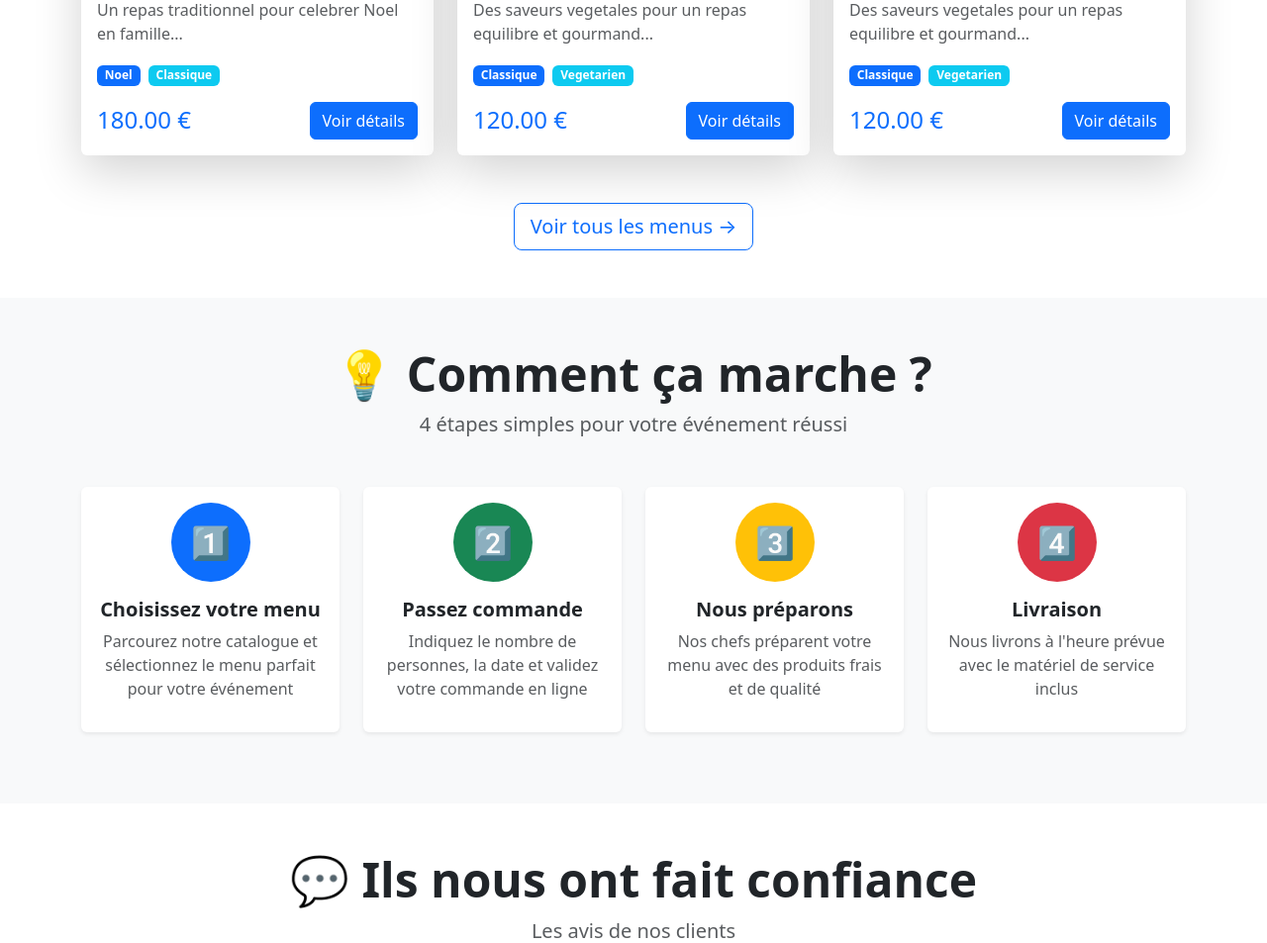
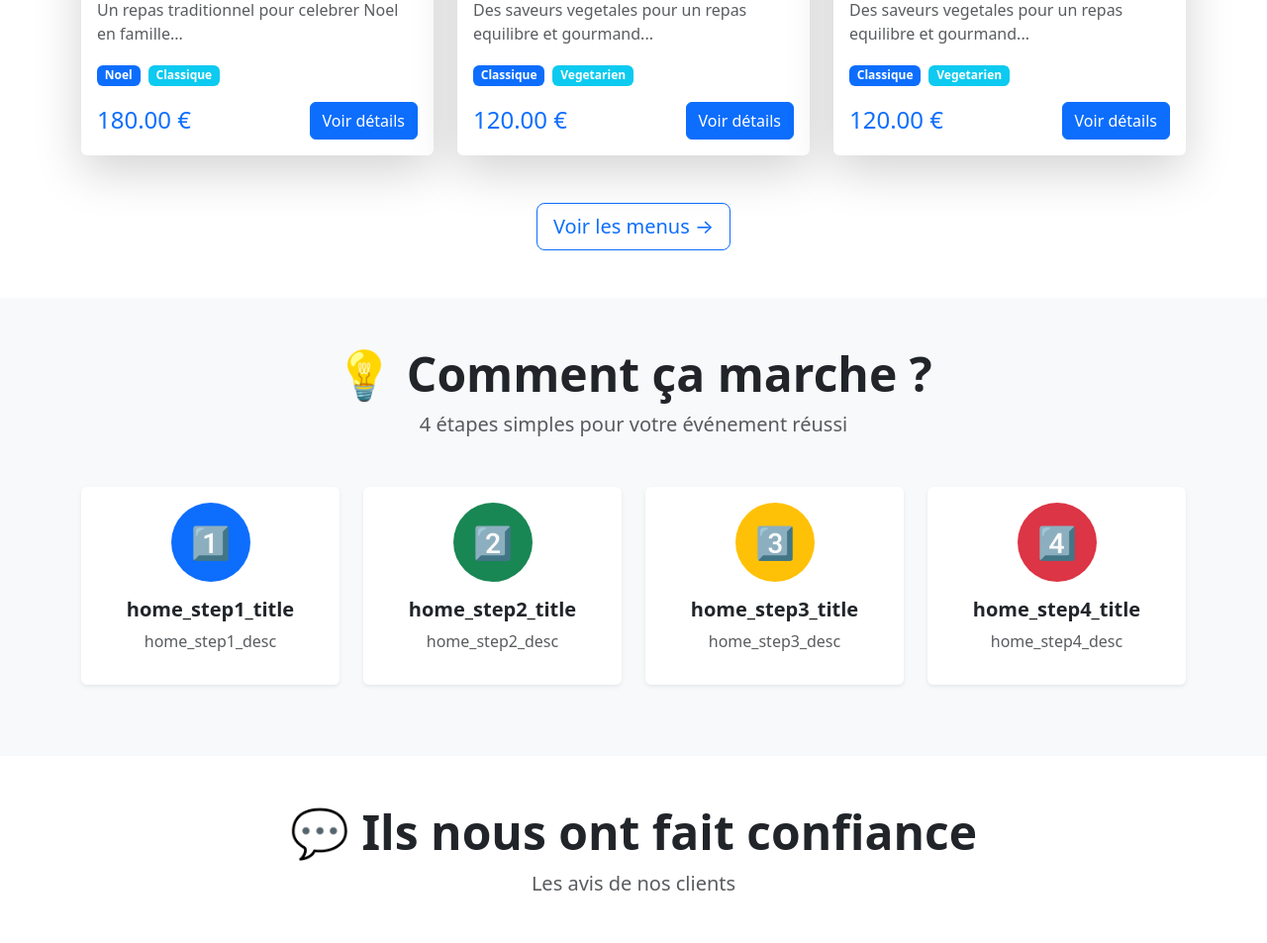
Before and after one commit to Rvlto974/Vite-et-Gourmand, a PHP site: page /avis/ in a window 1280 px wide. Shown: the part 916-1869 px from the top of the page at 99% size. Run offline with PHP 8.4, Linux system fonts and the light colour scheme; data comes from the database, SQL or seed files in the repository; tables that the repository leaves empty hold one stand-in row (values such as "Sample post").

Commit message:
Système multi-langues FR/EN - Navigation + Page accueil traduite

```diff
--- /dev/null
+++ b/src/app/helpers/Language.php
@@ -0,0 +1,60 @@
+<?php
+
+class Language {
+    private static $translations = [];
+    private static $currentLang = 'fr';
+
+    // Initialiser la langue
+    public static function init() {
+        // Récupérer la langue depuis la session ou le défaut
+        if (isset($_SESSION['lang'])) {
+            self::$currentLang = $_SESSION['lang'];
+        } else {
+            self::$currentLang = 'fr';
+            $_SESSION['lang'] = 'fr';
+        }
+
+        // Charger les traductions
+        self::loadTranslations(self::$currentLang);
+    }
+
+    // Charger les traductions d'une langue
+    private static function loadTranslations($lang) {
+        $file = __DIR__ . '/../lang/' . $lang . '.php';
+
+        if (file_exists($file)) {
+            self::$translations = require $file;
+        } else {
+            // Si la langue n'existe pas, charger le français par défaut
+            self::$translations = require __DIR__ . '/../lang/fr.php';
+        }
+    }
+
+    // Changer de langue
+    public static function setLanguage($lang) {
+        if (in_array($lang, ['fr', 'en'])) {
+            self::$currentLang = $lang;
+            $_SESSION['lang'] = $lang;
+            self::loadTranslations($lang);
+        }
+    }
+
+    // Obtenir la langue actuelle
+    public static function getCurrentLanguage() {
+        return self::$currentLang;
+    }
+
+    // Traduire une clé
+    public static function translate($key, $default = null) {
+        if (isset(self::$translations[$key])) {
+            return self::$translations[$key];
+        }
+
+        return $default ?? $key;
+    }
+}
+
+// Fonction helper globale pour traduire
+function __($key, $default = null) {
+    return Language::translate($key, $default);
+}
--- /dev/null
+++ b/src/app/lang/fr.php
@@ -0,0 +1,67 @@
+<?php
+
+return [
+    // Navigation
+    'nav_home' => 'Accueil',
+    'nav_menus' => 'Nos Menus',
+    'nav_about' => 'À propos',
+    'nav_contact' => 'Contact',
+    'nav_login' => 'Connexion',
+    'nav_register' => 'Inscription',
+    'nav_logout' => 'Déconnexion',
+    'nav_dashboard' => 'Mon espace',
+    'nav_admin' => 'Administration',
+
+    // Page d'accueil
+    'home_title' => 'Bienvenue chez Vite & Gourmand',
+    'home_subtitle' => 'Votre traiteur événementiel à Bordeaux depuis plus de 25 ans',
+    'home_description' => 'Des menus raffinés pour tous vos événements : mariages, anniversaires, repas d\'entreprise...',
+    'home_cta' => 'Découvrir nos menus',
+    'home_popular' => 'Nos menus populaires',
+    'home_popular_subtitle' => 'Les préférés de nos clients',
+    'home_how_title' => 'Comment ça marche ?',
+    'home_how_subtitle' => '4 étapes simples pour votre événement réussi',
+    'home_testimonials' => 'Ils nous ont fait confiance',
+    'home_testimonials_subtitle' => 'Les avis de nos clients',
+    'home_ready_title' => 'Prêt à organiser votre événement ?',
+    'home_ready_subtitle' => 'Découvrez nos menus et passez commande en quelques clics',
+    'home_view_menus' => 'Voir les menus',
+    'home_contact_us' => 'Nous contacter',
+
+    // Menus
+    'menus_title' => 'Nos menus',
+    'menus_filter_theme' => 'Filtrer par thème',
+    'menus_filter_regime' => 'Filtrer par régime',
+    'menus_all_themes' => 'Tous les thèmes',
+    'menus_all_regimes' => 'Tous les régimes',
+    'menus_view_details' => 'Voir détails',
+    'menus_order' => 'Commander',
+    'menus_from' => 'À partir de',
+    'menus_min_persons' => 'personnes minimum',
+
+    // Commande
+    'order_title' => 'Commander ce menu',
+    'order_nb_persons' => 'Nombre de personnes',
+    'order_delivery_date' => 'Date de livraison',
+    'order_delivery_time' => 'Heure de livraison',
+    'order_delivery_address' => 'Adresse de livraison',
+    'order_promo_code' => 'Code promo',
+    'order_promo_optional' => 'Si vous avez un code promo, entrez-le ici pour bénéficier d\'une réduction',
+    'order_submit' => 'Valider la commande',
+    'order_total' => 'Total',
+    'order_menu_price' => 'Prix du menu',
+    'order_delivery_fee' => 'Frais de livraison',
+
+    // Commun
+    'common_welcome' => 'Bienvenue',
+    'common_loading' => 'Chargement...',
+    'common_error' => 'Erreur',
+    'common_success' => 'Succès',
+    'common_save' => 'Enregistrer',
+    'common_cancel' => 'Annuler',
+    'common_delete' => 'Supprimer',
+    'common_edit' => 'Modifier',
+    'common_view' => 'Voir',
+    'common_back' => 'Retour',
+    'common_search' => 'Rechercher',
+];
--- a/src/app/views/home/index.php
+++ b/src/app/views/home/index.php
@@ -3,11 +3,11 @@
 <!-- Hero Section -->
 <div class="hero-section text-white py-5" style="background: linear-gradient(135deg, #667eea 0%, #764ba2 100%);">
     <div class="container text-center">
-        <h1 class="display-3 fw-bold mb-4">Bienvenue chez Vite & Gourmand</h1>
-        <p class="lead mb-4">Votre traiteur événementiel à Bordeaux depuis plus de 25 ans</p>
-        <p class="fs-5 mb-4">Des menus raffinés pour tous vos événements : mariages, anniversaires, repas d'entreprise...</p>
+        <h1 class="display-3 fw-bold mb-4"><?= __('home_title') ?></h1>
+        <p class="lead mb-4"><?= __('home_subtitle') ?></p>
+        <p class="fs-5 mb-4"><?= __('home_description') ?></p>
         <a href="/menu" class="btn btn-warning btn-lg px-5 py-3 fw-bold">
-            🍽️ Découvrir nos menus
+            🍽️ <?= __('home_cta') ?>
         </a>
     </div>
 </div>
@@ -15,13 +15,9 @@
 <!-- Section Menus Populaires -->
 <div class="container my-5">
     <div class="text-center mb-5">
-        <h2 class="display-5 fw-bold">🔥 Nos menus populaires</h2>
-        <p class="lead text-muted">Les préférés de nos clients</p>
+        <h2 class="display-5 fw-bold">🔥 <?= __('home_popular') ?></h2>
+        <p class="lead text-muted"><?= __('home_popular_subtitle') ?></p>
     </div>
-
-    <?php
-
-    ?>
 
     <div class="row">
         <?php if (!empty($top_menus)): ?>
@@ -30,9 +26,9 @@
                     <div class="card h-100 shadow-lg border-0">
                         <div class="position-relative">
                             <img src="<?= $menu['image'] ?>" class="card-img-top" alt="<?= htmlspecialchars($menu['titre']) ?>"
-                                    style="height: 250px; object-fit: cover;">
+                                 style="height: 250px; object-fit: cover;">
                             <span class="position-absolute top-0 end-0 m-3 badge bg-danger fs-6">
-                                ⭐ Populaire
+                                ⭐ <?= __('home_popular_badge') ?>
                             </span>
                         </div>
                         <div class="card-body">
@@ -50,7 +46,7 @@
 
                             <div class="d-flex justify-content-between align-items-center">
                                 <span class="h4 text-primary mb-0"><?= number_format($menu['prix_base'], 2) ?> €</span>
-                                <a href="/menu/show/<?= $menu['id_menu'] ?>" class="btn btn-primary">Voir détails</a>
+                                <a href="/menu/show/<?= $menu['id_menu'] ?>" class="btn btn-primary"><?= __('menus_view_details') ?></a>
                             </div>
                         </div>
                     </div>
@@ -64,7 +60,7 @@
     </div>
 
     <div class="text-center mt-4">
-        <a href="/menu" class="btn btn-outline-primary btn-lg">Voir tous les menus →</a>
+        <a href="/menu" class="btn btn-outline-primary btn-lg"><?= __('home_view_menus') ?> →</a>
     </div>
 </div>
 
@@ -72,8 +68,8 @@
 <div class="bg-light py-5">
     <div class="container">
         <div class="text-center mb-5">
-            <h2 class="display-5 fw-bold">💡 Comment ça marche ?</h2>
-            <p class="lead text-muted">4 étapes simples pour votre événement réussi</p>
+            <h2 class="display-5 fw-bold">💡 <?= __('home_how_title') ?></h2>
+            <p class="lead text-muted"><?= __('home_how_subtitle') ?></p>
         </div>
 
         <div class="row text-center">
@@ -81,11 +77,11 @@
                 <div class="card border-0 shadow-sm h-100">
                     <div class="card-body">
                         <div class="rounded-circle bg-primary text-white d-inline-flex align-items-center justify-content-center mb-3"
-                                style="width: 80px; height: 80px; font-size: 2rem;">
+                             style="width: 80px; height: 80px; font-size: 2rem;">
                             1️⃣
                         </div>
-                        <h5 class="fw-bold">Choisissez votre menu</h5>
-                        <p class="text-muted">Parcourez notre catalogue et sélectionnez le menu parfait pour votre événement</p>
+                        <h5 class="fw-bold"><?= __('home_step1_title') ?></h5>
+                        <p class="text-muted"><?= __('home_step1_desc') ?></p>
                     </div>
                 </div>
             </div>
@@ -94,11 +90,11 @@
                 <div class="card border-0 shadow-sm h-100">
                     <div class="card-body">
                         <div class="rounded-circle bg-success text-white d-inline-flex align-items-center justify-content-center mb-3"
-                                style="width: 80px; height: 80px; font-size: 2rem;">
+                             style="width: 80px; height: 80px; font-size: 2rem;">
                             2️⃣
                         </div>
-                        <h5 class="fw-bold">Passez commande</h5>
-                        <p class="text-muted">Indiquez le nombre de personnes, la date et validez votre commande en ligne</p>
+                        <h5 class="fw-bold"><?= __('home_step2_title') ?></h5>
+                        <p class="text-muted"><?= __('home_step2_desc') ?></p>
                     </div>
                 </div>
             </div>
@@ -107,11 +103,11 @@
                 <div class="card border-0 shadow-sm h-100">
                     <div class="card-body">
                         <div class="rounded-circle bg-warning text-white d-inline-flex align-items-center justify-content-center mb-3"
-                                style="width: 80px; height: 80px; font-size: 2rem;">
+                             style="width: 80px; height: 80px; font-size: 2rem;">
                             3️⃣
                         </div>
-                        <h5 class="fw-bold">Nous préparons</h5>
-                        <p class="text-muted">Nos chefs préparent votre menu avec des produits frais et de qualité</p>
+                        <h5 class="fw-bold"><?= __('home_step3_title') ?></h5>
+                        <p class="text-muted"><?= __('home_step3_desc') ?></p>
                     </div>
                 </div>
             </div>
@@ -120,11 +116,11 @@
                 <div class="card border-0 shadow-sm h-100">
                     <div class="card-body">
                         <div class="rounded-circle bg-danger text-white d-inline-flex align-items-center justify-content-center mb-3"
-                                style="width: 80px; height: 80px; font-size: 2rem;">
+                             style="width: 80px; height: 80px; font-size: 2rem;">
                             4️⃣
                         </div>
-                        <h5 class="fw-bold">Livraison</h5>
-                        <p class="text-muted">Nous livrons à l'heure prévue avec le matériel de service inclus</p>
+                        <h5 class="fw-bold"><?= __('home_step4_title') ?></h5>
+                        <p class="text-muted"><?= __('home_step4_desc') ?></p>
                     </div>
                 </div>
             </div>
@@ -136,8 +132,8 @@
 <?php if (!empty($temoignages)): ?>
 <div class="container my-5">
     <div class="text-center mb-5">
-        <h2 class="display-5 fw-bold">💬 Ils nous ont fait confiance</h2>
-        <p class="lead text-muted">Les avis de nos clients</p>
+        <h2 class="display-5 fw-bold">💬 <?= __('home_testimonials') ?></h2>
+        <p class="lead text-muted"><?= __('home_testimonials_subtitle') ?></p>
     </div>
 
     <div class="row">
@@ -170,11 +166,11 @@
 <!-- Call to Action Final -->
 <div class="bg-primary text-white py-5">
     <div class="container text-center">
-        <h2 class="display-5 fw-bold mb-4">Prêt à organiser votre événement ?</h2>
-        <p class="lead mb-4">Découvrez nos menus et passez commande en quelques clics</p>
+        <h2 class="display-5 fw-bold mb-4"><?= __('home_ready_title') ?></h2>
+        <p class="lead mb-4"><?= __('home_ready_subtitle') ?></p>
         <div class="d-flex gap-3 justify-content-center">
-            <a href="/menu" class="btn btn-warning btn-lg px-5">Voir les menus</a>
-            <a href="/contact" class="btn btn-outline-light btn-lg px-5">Nous contacter</a>
+            <a href="/menu" class="btn btn-warning btn-lg px-5"><?= __('home_view_menus') ?></a>
+            <a href="/contact" class="btn btn-outline-light btn-lg px-5"><?= __('home_contact_us') ?></a>
         </div>
     </div>
 </div>
--- a/src/app/views/layouts/header.php
+++ b/src/app/views/layouts/header.php
@@ -46,6 +46,22 @@
             </button>
             <div class="collapse navbar-collapse" id="navbarNav">
                 <ul class="navbar-nav ms-auto">
+
+<!-- Sélecteur de langue -->
+                    <li class="nav-item dropdown">
+                        <a class="nav-link dropdown-toggle" href="#" id="langDropdown" role="button" data-bs-toggle="dropdown">
+                            <?php if (Language::getCurrentLanguage() === 'fr'): ?>
+                                🇫🇷 FR
+                            <?php else: ?>
+                                🇬🇧 EN
+                            <?php endif; ?>
+                        </a>
+                        <ul class="dropdown-menu dropdown-menu-end">
+                            <li><a class="dropdown-item" href="/language/switch/fr">🇫🇷 Français</a></li>
+                            <li><a class="dropdown-item" href="/language/switch/en">🇬🇧 English</a></li>
+                        </ul>
+                    </li>
+
                     <li class="nav-item"><a class="nav-link" href="/">Accueil</a></li>
                     <li class="nav-item"><a class="nav-link" href="/menu">Menus</a></li>
                     <li class="nav-item"><a class="nav-link" href="/home/about">A propos</a></li>
--- a/src/public/index.php
+++ b/src/public/index.php
@@ -1,6 +1,10 @@
 <?php
 // Démarrer la session
 session_start();
+
+// Initialiser le système de traduction
+require_once __DIR__ . '/../app/helpers/Language.php';
+Language::init();
 
 // Autoloader simple
 spl_autoload_register(function ($class) {
```
Also changed, not shown: src/app/controllers/LanguageController.php (added, +14 -0 lines), src/app/lang/en.php (added, +77 -0 lines).
